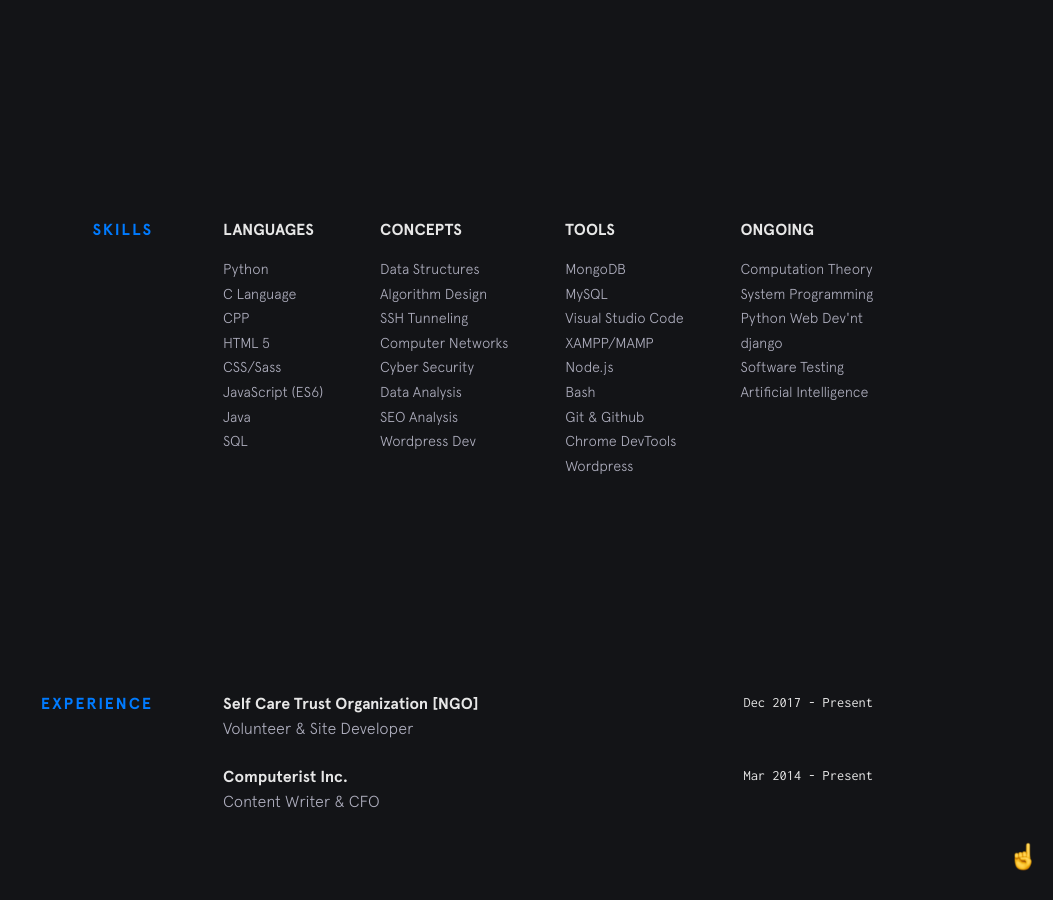
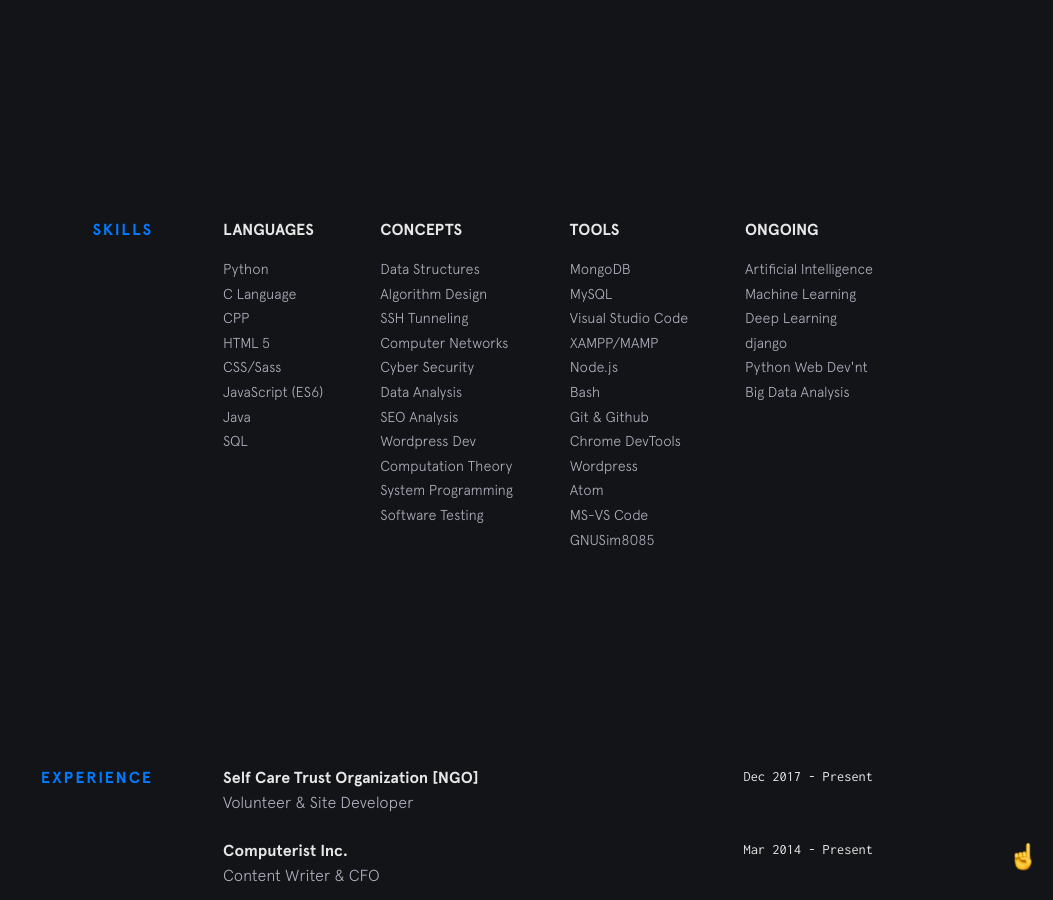
Before and after one commit to dishantrathi/dishantrathi.github.io, a Jekyll site: the page built from index.html, in a window 1280 px wide and 900 px high, scrolled down 1275 px. Shown: the whole window, without its empty margins (227-1280 px from the left). Built offline with Jekyll 4.4.1, drawn with Linux system fonts in a browser that asks for light colours; nearby versions of some CDN libraries.

Commit message:
Update skills.yml

```diff
--- a/_data/skills.yml
+++ b/_data/skills.yml
@@ -18,6 +18,9 @@ frameworks:
   - item: Data Analysis
   - item: SEO Analysis
   - item: Wordpress Dev
+  - item: Computation Theory
+  - item: System Programming
+  - item: Software Testing
 
 tools:
   - item: MongoDB
@@ -29,11 +32,14 @@ tools:
   - item: Git & Github
   - item: Chrome DevTools
   - item: Wordpress
+  - item: Atom
+  - item: MS-VS Code
+  - item: GNUSim8085
 
 design:
-  - item: Computation Theory
-  - item: System Programming
+  - item: Artificial Intelligence
+  - item: Machine Learning
+  - item: Deep Learning
+  - item: django
   - item: Python Web Dev'nt
-  - item: django
-  - item: Software Testing
-  - item: Artificial Intelligence
+  - item: Big Data Analysis
```
